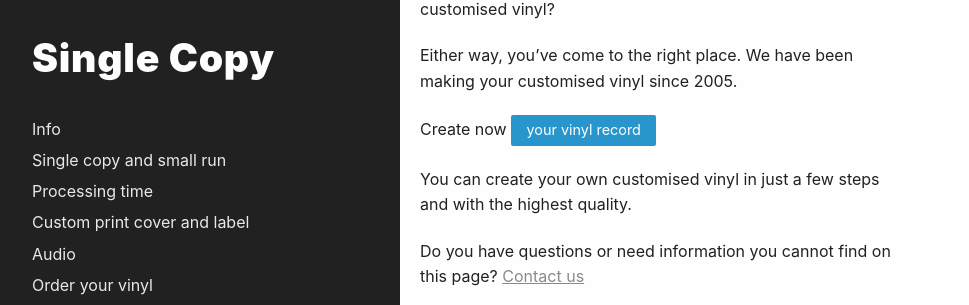
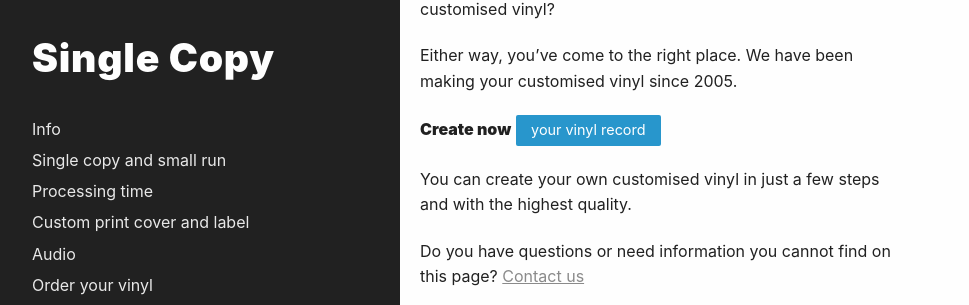
Before and after one commit to Vinilificio/vinilificio.com, a Jekyll site: the page built from en/single-copy.md, in a window 1280 px wide and 900 px high, scrolled down 581 px. Shown: the part 145-450 px from the top of the window, without its empty margins (0-969 px from the left). Built offline with Jekyll 4.4.1, drawn with Linux system fonts in a browser that asks for light colours; nearby versions of some CDN libraries; comment, search, counter and statistics services are not loaded.

Commit message:
Update single-copy.md
bold

```diff
--- a/en/single-copy.md
+++ b/en/single-copy.md
@@ -29,7 +29,7 @@
 
 Either way, you've come to the right place. We have been making your customised vinyl since 2005.
 
-Create now  <a class="button" href="https://app.vinilificio.com/" style="color: white;text-decoration: none;"> your vinyl record</a>
+__Create now__  <a class="button" href="https://app.vinilificio.com/" style="color: white;text-decoration: none;"> your vinyl record</a>
 
 You can create your own customised vinyl in just a few steps and with the highest quality.
 
```
